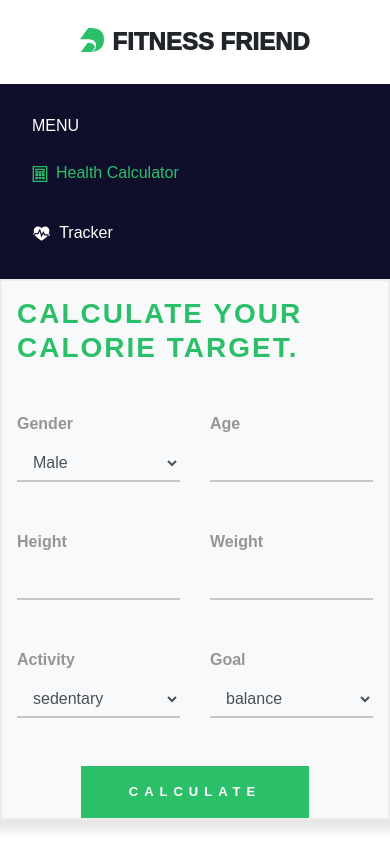
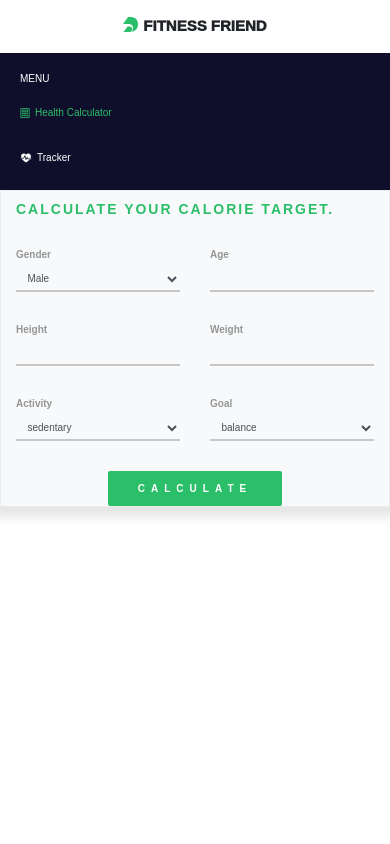
Before and after one commit to pragadesh-k/fitness-friend, a React (Create React App) app: page / in a window 390 px wide. Built offline with nearby package versions, Linux system fonts and the light colour scheme.

Commit message:
make font responsive and button styling

```diff
--- a/src/App.css
+++ b/src/App.css
@@ -5,11 +5,11 @@
 .submit-btn {
   background-color: var(--primary-color) !important;
   border: var(--primary-color) !important;
-  border-radius: 0px !important;
+  border-radius: 2px !important;
   letter-spacing: 6px;
   text-transform: uppercase !important;
   font-weight: 700 !important;
-  font-size: small !important;
+  font-size: 1em !important;
   padding: 1rem 3rem 1rem 3rem !important;
   color: white !important;
 }
@@ -21,10 +21,10 @@
 /* HEADER */
 
 #project-title {
-  font-size: x-large;
   font-weight: 1000;
   text-transform: uppercase;
   font-family: "Montserrat", sans-serif;
+  font-size: 1.5em;
 }
 
 #header {
@@ -103,12 +103,17 @@
   letter-spacing: 2px;
   text-transform: uppercase;
   color: var(--primary-color);
+  font-size: 1.4em;
+}
+
+.sub-title {
+  font-size: 1.4em;
 }
 
 /* TRACKER */
-.calorie-bucket {
+/* .calorie-bucket {
   font-size: 1.8rem;
-}
+} */
 
 .accordion-button {
   border: 0;
@@ -132,12 +137,8 @@
   padding: 0.5rem;
 }
 
-button {
-  border-radius: 0px !important;
-  text-transform: uppercase !important;
-}
 .result > div > span {
-  font-size: 1.2rem;
+  font-size: 1.2em;
 }
 
 .result-item {
@@ -170,11 +171,11 @@ button {
 .default-btn {
   background-color: var(--primary-color) !important;
   border: var(--primary-color) !important;
-  border-radius: 0px !important;
+  border-radius: 2px !important;
   letter-spacing: 6px;
   text-transform: uppercase !important;
   font-weight: 700 !important;
-  font-size: small !important;
+  font-size: 1em !important;
   padding: 1rem 3rem 1rem 3rem !important;
   color: white !important;
 }
@@ -201,6 +202,10 @@ button {
   #calculator-content {
     padding: 0;
   }
+
+  html {
+    font-size: 10px;
+  }
 }
 
 /* // Small devices (landscape phones, 576px and up) */
--- a/src/components/pages/HealthCalculator.js
+++ b/src/components/pages/HealthCalculator.js
@@ -55,9 +55,9 @@ class HealthCalculator extends Component {
 // COMPONENTS
 const Heading = (props) => {
   return (
-    <h3 className="title" style={style.heading}>
+    <h4 className="title" style={style.heading}>
       calculate your Calorie Target.
-    </h3>
+    </h4>
   );
 };
 
@@ -83,19 +83,19 @@ const Result = (props) => {
     <div>
       <ListGroup className="result my-4">
         <ListGroup.Item style={style.listItem} className="result-item">
-          <div className="d-inline title">BMI : </div>
+          <div className="d-inline title sub-title">BMI : </div>
           <span> {bmi}</span>
         </ListGroup.Item>
         <ListGroup.Item style={style.listItem} className="result-item">
-          <div className="d-inline title">BMR : </div>
+          <div className="d-inline title sub-title">BMR : </div>
           <span> {bmr} Kcal</span>
         </ListGroup.Item>
         <ListGroup.Item style={style.listItem} className="result-item">
-          <div className="d-inline title">Target Calories : </div>
+          <div className="d-inline title sub-title">Target Calories : </div>
           <span> {calorieneeds} Kcal</span>
         </ListGroup.Item>
         <ListGroup.Item style={style.listItem} className="result-item">
-          <div className="title">Target Macros</div>
+          <div className="title sub-title">Target Macros</div>
           <ul className="mt-2">
             <li className="mb-1">Carbohydrate : {macrosCal.carb}g</li>
             <li className="mb-1">Protein : {macrosCal.protein}g</li>
--- a/src/components/pages/Tracker.js
+++ b/src/components/pages/Tracker.js
@@ -73,7 +73,7 @@ class CalorieForm extends Component {
             <Form.Label
               className="text-success"
               style={{
-                fontSize: "1.2rem",
+                // fontSize: "1.2rem",
                 textTransform: "capitalize",
                 fontWeight: "600",
               }}>
```
